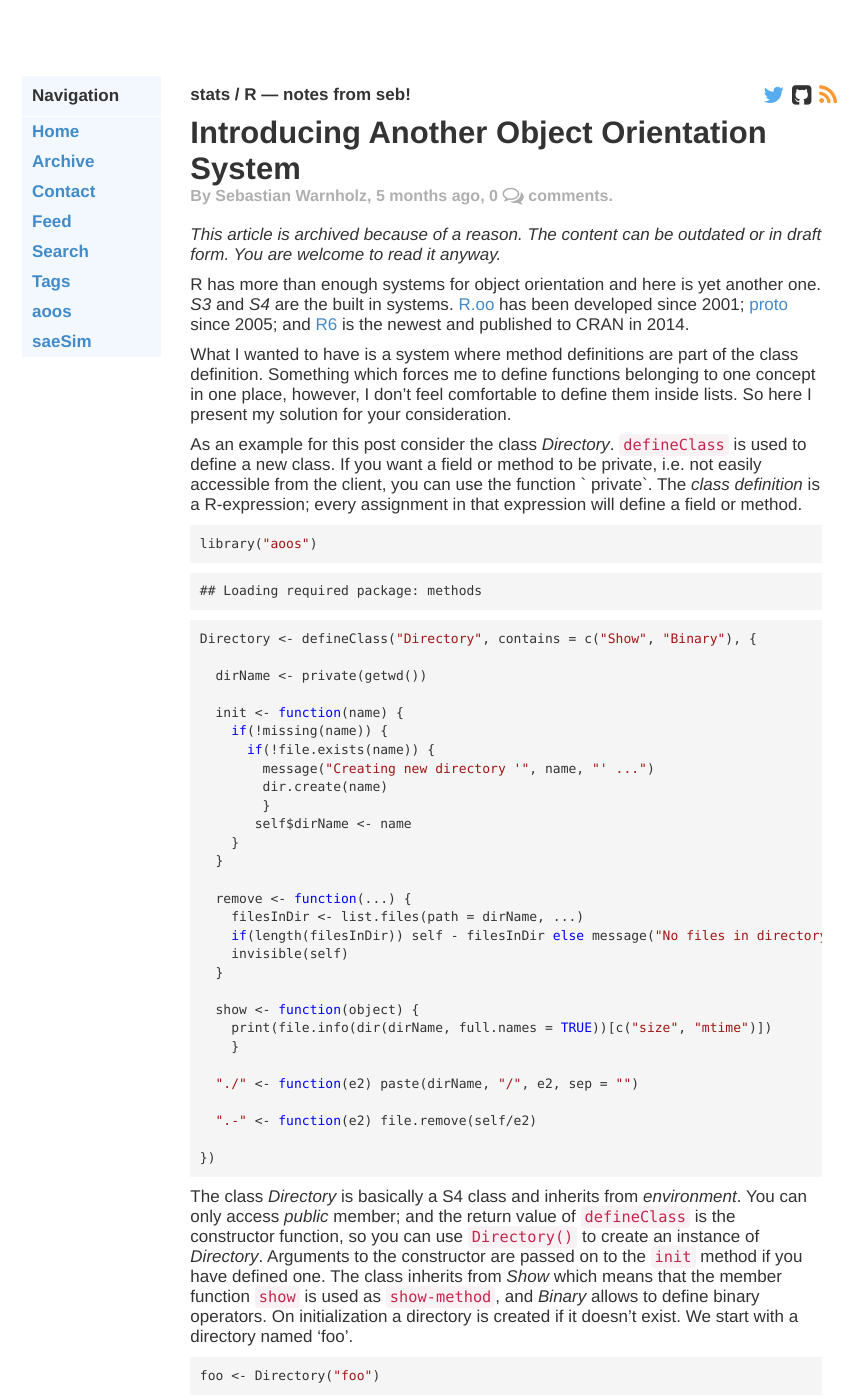
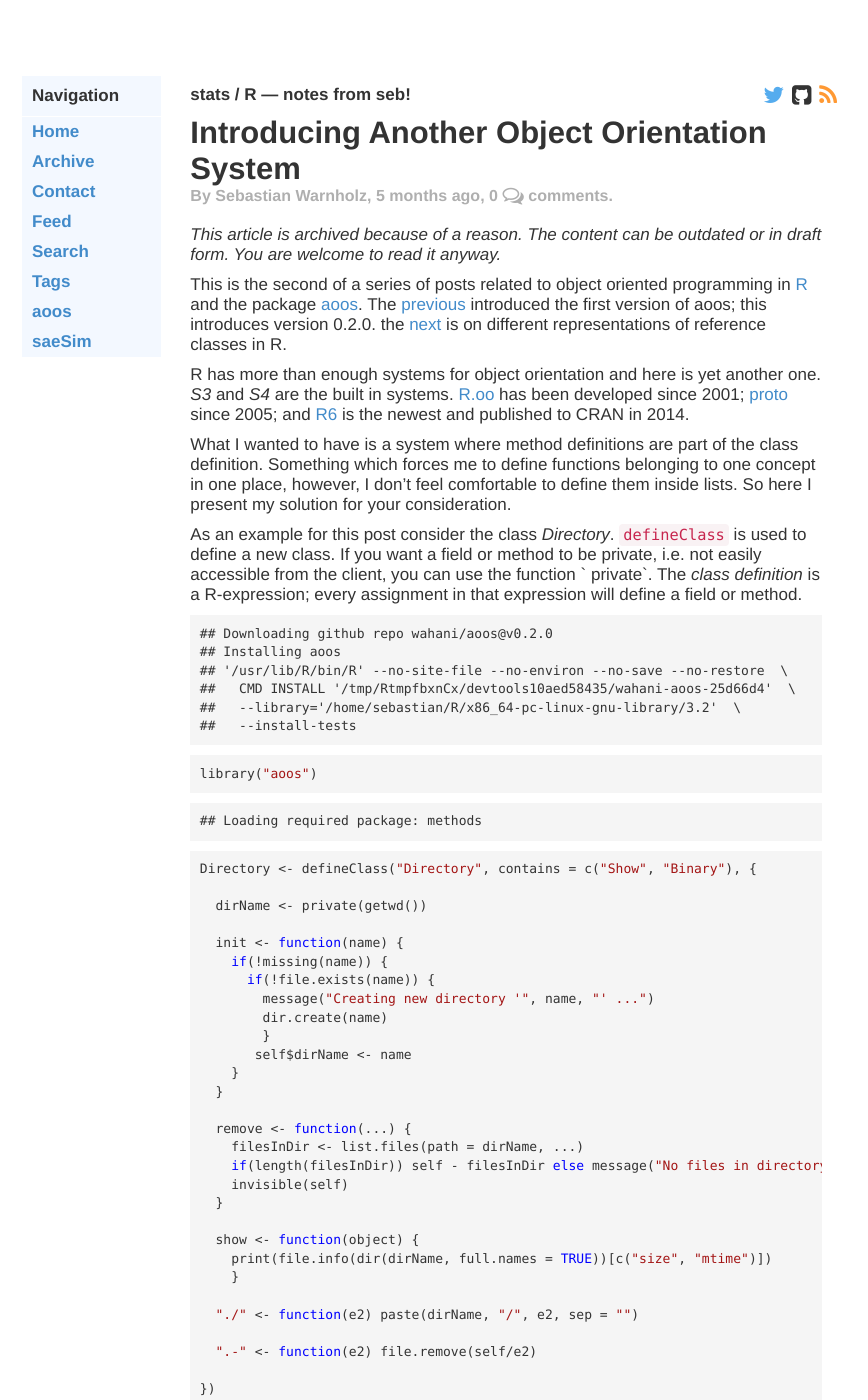
Before and after one commit to wahani/wahani.github.io, a Jekyll site: the page built from _posts/2015-05-08-Introducing-Another-Object-Orientation-System-2.md, in a window 1280 px wide and 1400 px high. Shown: the whole window, without its empty margins (203-1071 px from the left). Built offline with Jekyll 4.4.1, drawn with Linux system fonts in a browser that asks for light colours; some web fonts are replaced; comment, search, counter and statistics services are not loaded; some of the changed text lies outside the part shown.

Commit message:
updated references in posts

```diff
--- a/_posts/2015-01-02-Introducing-Another-Object-Orientation-System.Rmd
+++ b/_posts/2015-01-02-Introducing-Another-Object-Orientation-System.Rmd
@@ -8,6 +8,9 @@ math: true
 tags: [R, oop, aoos]
 archive: true
 ---
+
+This is the first of a series of posts related to object oriented programming in [R](https://cran.r-project.org/) and the package [aoos](https://cran.r-project.org/package=aoos).
+[The second introduces version 0.2.0]({% post_url 2015-05-08-Introducing-Another-Object-Orientation-System-2 %}).
 
 R has more than enough systems for object orientation and here is yet another one. *S3* and *S4* are the built in systems. [R.oo](http://cran.r-project.org/web/packages/R.oo/index.html) has been developed since 2001; [proto](http://cran.r-project.org/web/packages/proto/index.html) since 2005; and [R6](http://cran.r-project.org/web/packages/R6/index.html) is the newest and published to CRAN in 2014.
 
--- a/_posts/2015-05-08-Introducing-Another-Object-Orientation-System-2.md
+++ b/_posts/2015-05-08-Introducing-Another-Object-Orientation-System-2.md
@@ -4,9 +4,15 @@ title: Introducing Another Object Orientation System
 description: "Introduction to the R-package aoos, another object orientation system in R - v0.2.0."
 comments: false
 math: true
-tags: [R, oop, aoos, object orientation]
+tags: [R, oop, aoos]
 archive: true
 ---
+
+This is the second of a series of posts related to object oriented programming
+in [R](https://cran.r-project.org/) and the package
+[aoos](https://cran.r-project.org/package=aoos). The [previous]({% post_url 2015-01-02-Introducing-Another-Object-Orientation-System %}) introduced the
+first version of aoos; this introduces version 0.2.0. the [next]({% post_url 2015-05-12-On-Reference-Classes-in-R-and-aoos %}) is on different
+representations of reference classes in R.
 
 R has more than enough systems for object orientation and here is yet another one. *S3* and *S4* are the built in systems. [R.oo](http://cran.r-project.org/web/packages/R.oo/index.html) has been developed since 2001; [proto](http://cran.r-project.org/web/packages/proto/index.html) since 2005; and [R6](http://cran.r-project.org/web/packages/R6/index.html) is the newest and published to CRAN in 2014.
 
@@ -15,6 +21,14 @@ What I wanted to have is a system where method definitions are part of the class
 As an example for this post consider the class *Directory*. `defineClass` is used to define a new class. If you want a field or method to be private, i.e. not easily accessible from the client, you can use the function ` private`. The *class definition* is a R-expression; every assignment in that expression will define a field or method.
 
 
+{% highlight text %}
+## Downloading github repo wahani/aoos@v0.2.0
+## Installing aoos
+## '/usr/lib/R/bin/R' --no-site-file --no-environ --no-save --no-restore  \
+##   CMD INSTALL '/tmp/RtmpfbxnCx/devtools10aed58435/wahani-aoos-25d66d4'  \
+##   --library='/home/sebastian/R/x86_64-pc-linux-gnu-library/3.2'  \
+##   --install-tests
+{% endhighlight %}
 
 
 {% highlight r %}
@@ -140,4 +154,4 @@ foo
 ## [1] TRUE
 {% endhighlight %}
 
-If you are still interested you can install the package from [Github](https://github.com/wahani/aoos) or [CRAN](http://cran.r-project.org/web/packages/aoos/index.html).
+If you are still interested you can install the package from [Github](https://github.com/wahani/aoos) or [CRAN](https://cran.r-project.org/package=aoos).
--- a/_posts/2015-05-12-On-Reference-Classes-in-R-and-aoos.Rmd
+++ b/_posts/2015-05-12-On-Reference-Classes-in-R-and-aoos.Rmd
@@ -4,6 +4,12 @@ title: "On Reference Classes in R and aoos"
 tags: [R, oop, aoos]
 archive: false
 ---
+
+This post is part of a series related to object oriented programming
+in [R](https://cran.r-project.org/) and the package
+[aoos](https://cran.r-project.org/package=aoos). The [previous]({% post_url 2015-05-08-Introducing-Another-Object-Orientation-System-2 %}) introduced the
+version 0.2.0 of aoos. The [next]({% post_url 2015-09-13-Introducing-Another-Object-Orientation-System-3 %}) links to the
+*Introduction* vignette in the package.
 
 To educate myself I am attending a coursera course named *Functional Programming
 Principles in Scala*. For the past 2 years I regularly return to the course to
--- a/_posts/2015-09-13-Introducing-Another-Object-Orientation-System-3.Rmd
+++ b/_posts/2015-09-13-Introducing-Another-Object-Orientation-System-3.Rmd
@@ -9,6 +9,10 @@ tags: [R, oop, aoos]
 archive: false
 ---
 
+This post is part of a series related to object oriented programming
+in [R](https://cran.r-project.org/) and the package
+[aoos](https://cran.r-project.org/package=aoos). The [previous]({% post_url 2015-05-12-On-Reference-Classes-in-R-and-aoos %}) was a discussion of different representations of reference classes in R. The [next]({% post_url 2015-09-13-Working-with-lists-as-Objects-in-R %}) links to another vignette in the package and introduces some features of `retList`.
+
 This post introduces the [R](https://cran.r-project.org/) package [aoos](https://cran.r-project.org/package=aoos). aoos provides alternative syntax for functions from the built in system for object orientation in the package *methods*. Its goal is to promote object oriented programming in the R language.
 
 The following is a vignette (as iframe) also contained in the package itself. You can find it if you copy the following into R:
--- a/_posts/2015-09-13-Working-with-lists-as-Objects-in-R.Rmd
+++ b/_posts/2015-09-13-Working-with-lists-as-Objects-in-R.Rmd
@@ -12,6 +12,12 @@ math: false
 tags: [R, oop, aoos]
 archive: false
 ---
+
+This post is part of a series related to object oriented programming
+in [R](https://cran.r-project.org/) and the package
+[aoos](https://cran.r-project.org/package=aoos). The [previous]({% post_url 2015-09-13-Introducing-Another-Object-Orientation-System-3 %}) introduces the
+current version of aoos. The [next]({% post_url 2015-09-20-On-Performance-Issues-in-aoos %}) links to the
+*Performance* vignette in the package.
 
 This post explains how to work with lists as objects in
 [R](https://cran.r-project.org/) using the R package
```
Also changed, not shown: other parts of _posts/2015-05-08-Introducing-Another-Object-Orientation-System-2.md (+3 -3 lines), _posts/2015-01-02-Introducing-Another-Object-Orientation-System.md (+8 -5 lines), _posts/2015-05-08-Introducing-Another-Object-Orientation-System-2.Rmd (+9 -3 lines), _posts/2015-05-12-On-Reference-Classes-in-R-and-aoos.md (+37 -4 lines), _posts/2015-09-13-Introducing-Another-Object-Orientation-System-3.md (+4 -0 lines), _posts/2015-09-13-Working-with-lists-as-Objects-in-R.md (+6 -0 lines), _posts/2015-09-20-On-Performance-Issues-in-aoos.Rmd (added, +32 -0 lines), _posts/2015-09-20-On-Performance-Issues-in-aoos.md (added, +33 -0 lines).
